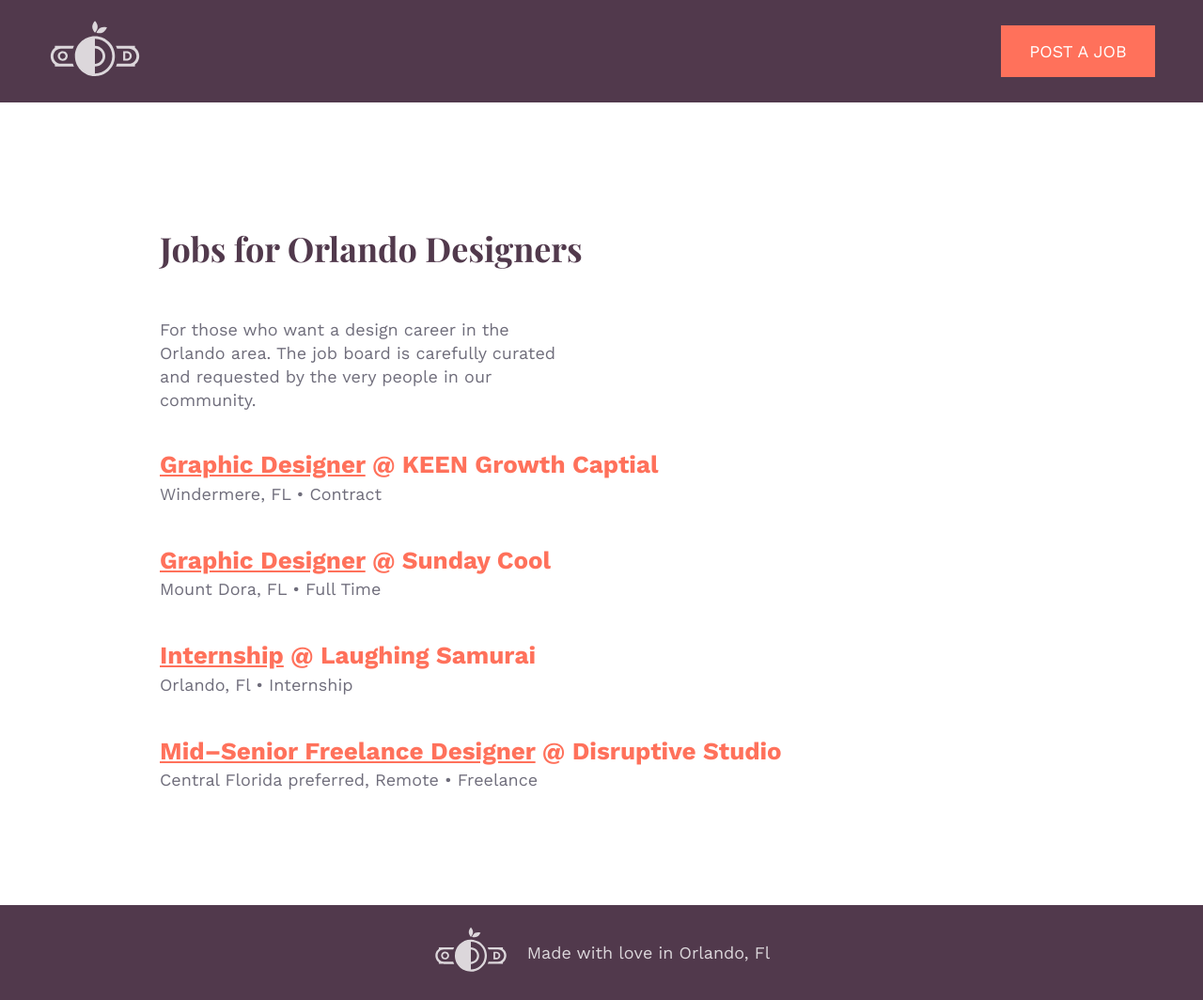
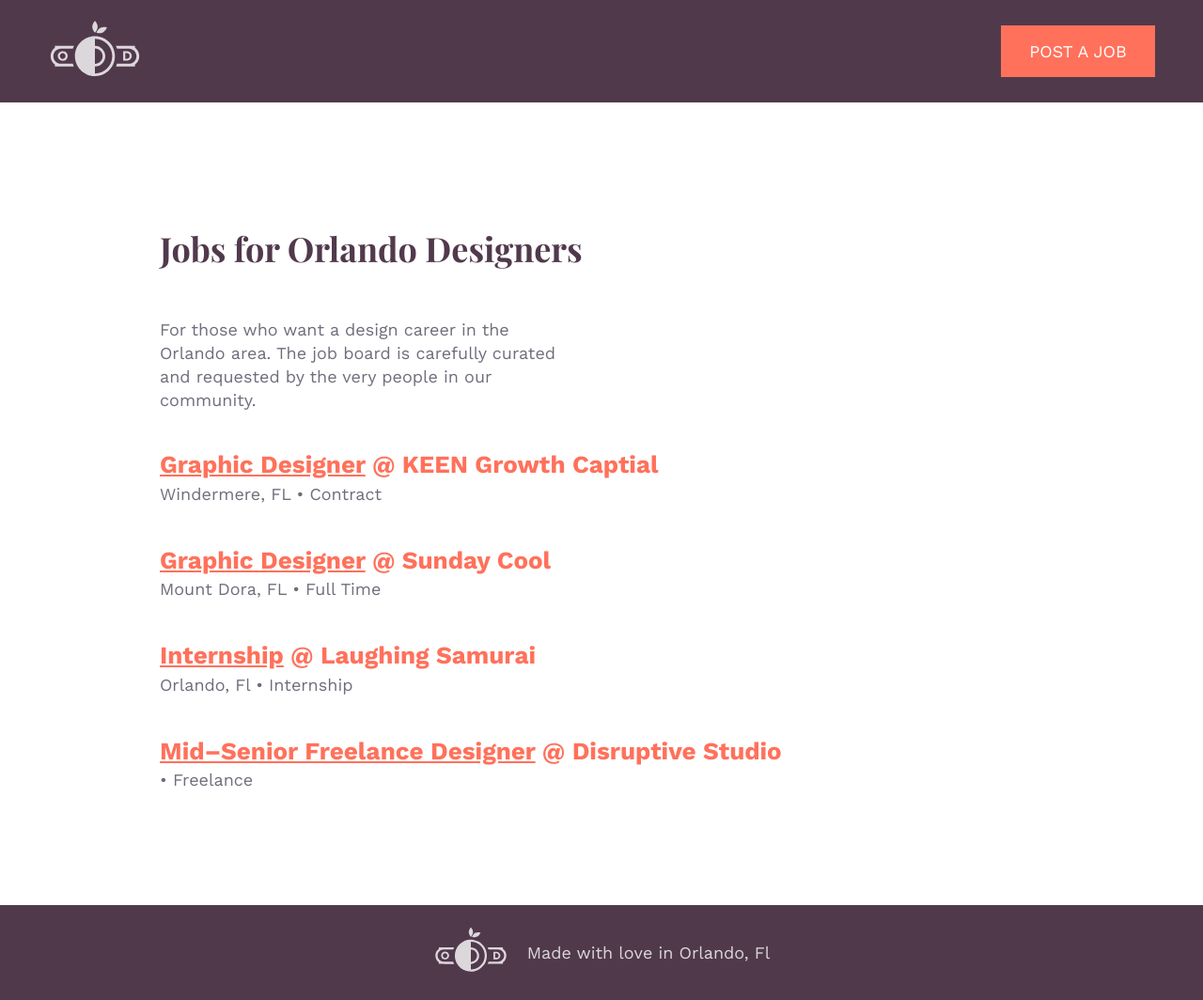
Before and after one commit to whosdustin/orlando-designers, a Jekyll site: the page built from jobs.html, in a window 1280 px wide. Shown: the whole page at 94% size. Built offline with Jekyll 4.4.1, drawn with Linux system fonts in a browser that asks for light colours; comment, search, counter and statistics services are not loaded.

Commit message:
Updated Mid Senior Freelance Designer

```diff
--- a/_jobs/mid-senior-freelance-designer.markdown
+++ b/_jobs/mid-senior-freelance-designer.markdown
@@ -6,7 +6,6 @@
 jobtype: Freelance
 company_name: Disruptive Studio
 listing_url: https://orlandodesigners.info/jobs/mid-senior-freelance-designer
-location: Central Florida preferred, Remote
 layout: default
 ---
 
```
